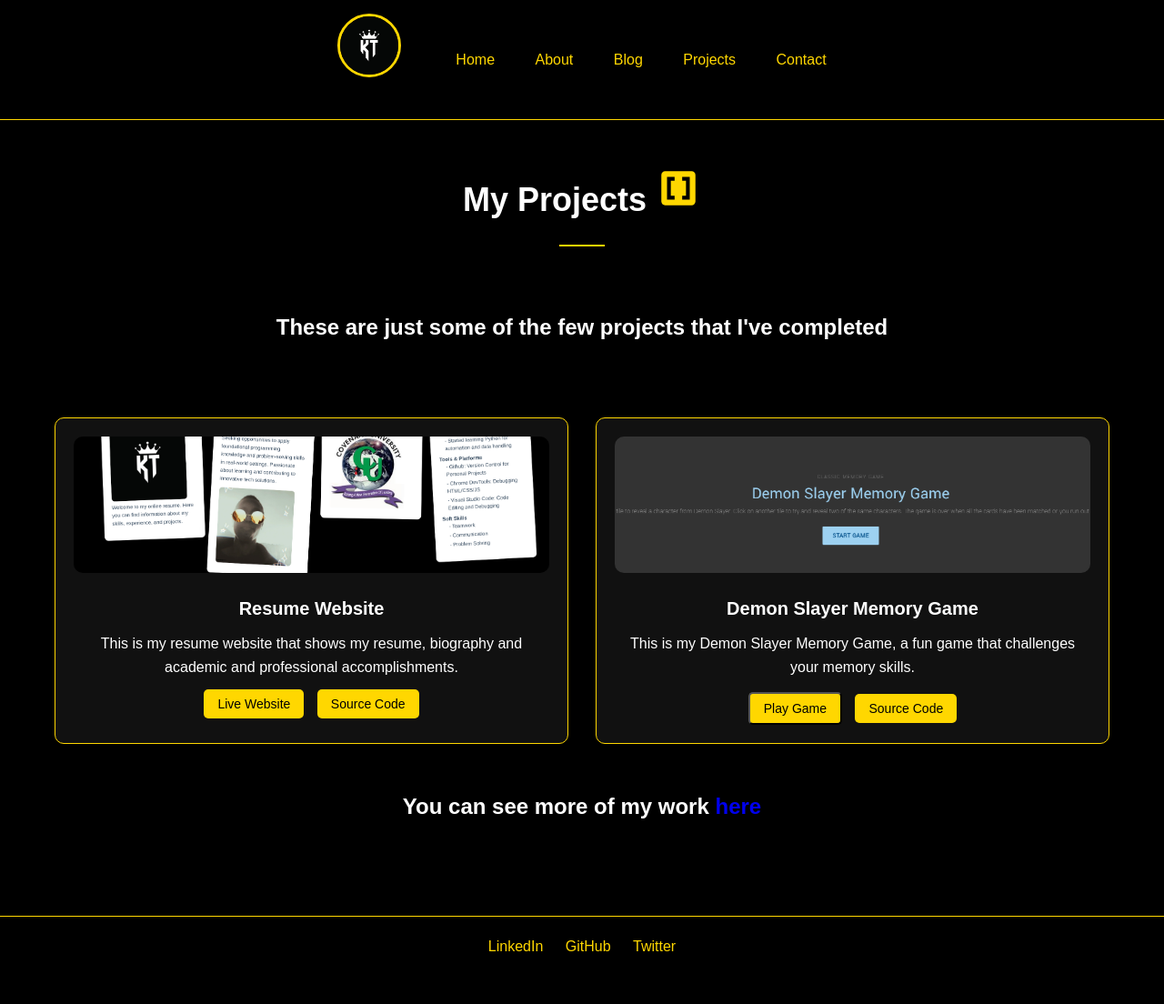
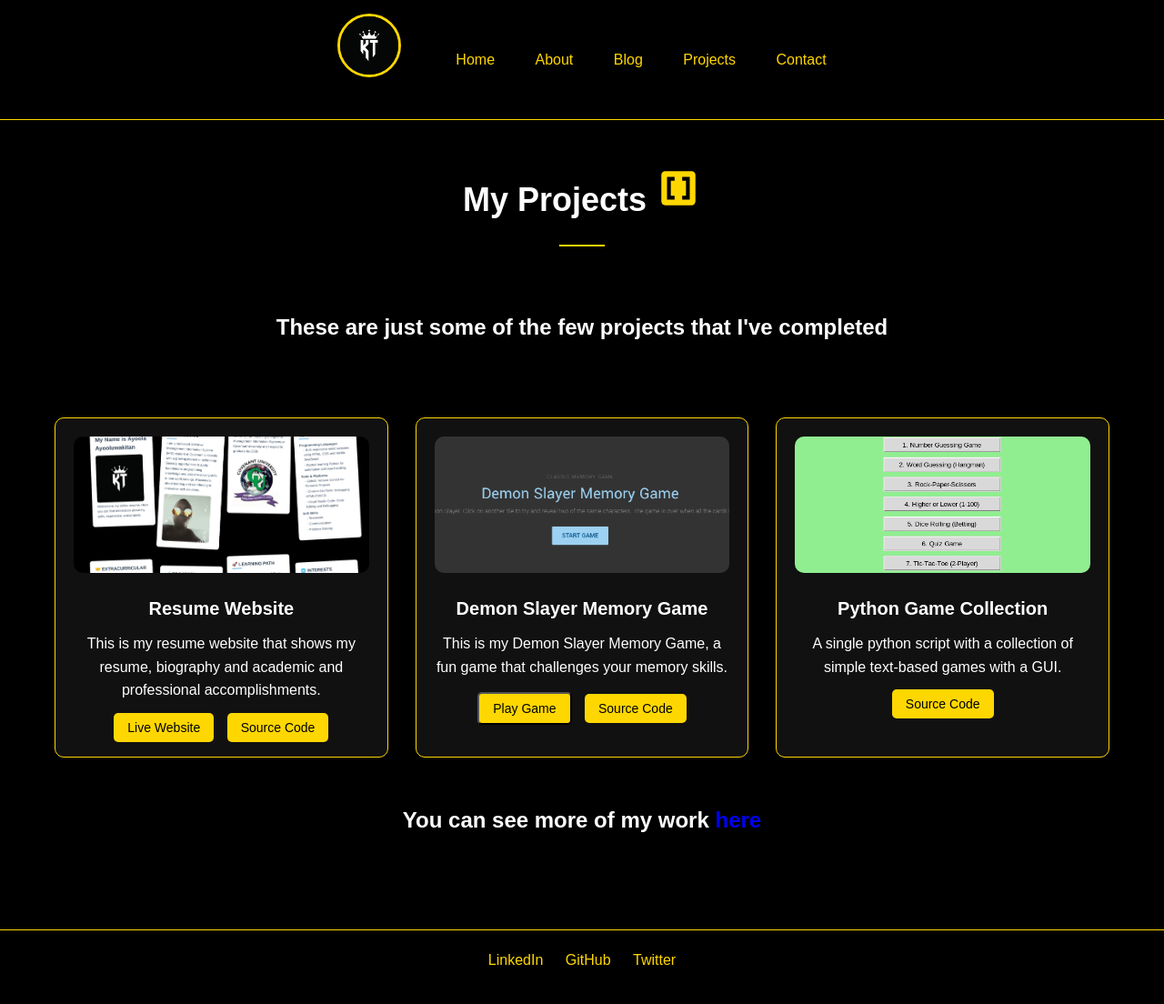
Before and after one commit to B0lt5/Portfolio-Website, a plain HTML site: page project.html in a window 1280 px wide. Shown: the whole page at 91% size. Drawn offline with Linux system fonts and the light colour scheme.

Commit message:
Added new project and updated the link to my GitHub profile

```diff
--- a/project.html
+++ b/project.html
@@ -55,6 +55,15 @@
             <a href="https://github.com/B0lt5/Memory-Game" target="_blank" class="btn">Source Code</a>
           </div>
         </div>
+
+        <div class="project-card">
+          <img src="Images/python-game-collection.png" alt="Picture of my Python Game Collection Script" class="project-image">
+          <h2>Python Game Collection</h2>
+          <p>A single python script with a collection of simple text-based games with a GUI.</p>
+          <div class="project-links">
+            <a href="https://github.com/B0lt5/python-game-collection" target="_blank" class="btn">Source Code</a>
+          </div>
+        </div>
       </div>
     </div>
 
@@ -73,7 +82,7 @@
       </div>
     </div>
 
-    <h2 id="middle-text">You can see more of my work <a href="https://github.com/B0lt5/My-Work/tree/main" target="_blank">here</a></h2>
+    <h2 id="middle-text">You can see more of my work <a href="https://github.com/B0lt5?tab=repositories" target="_blank">here</a></h2>
   </section>
 
   <!-- Footer Section -->
```
Also changed, not shown: Images/python-game-collection.png (added).
